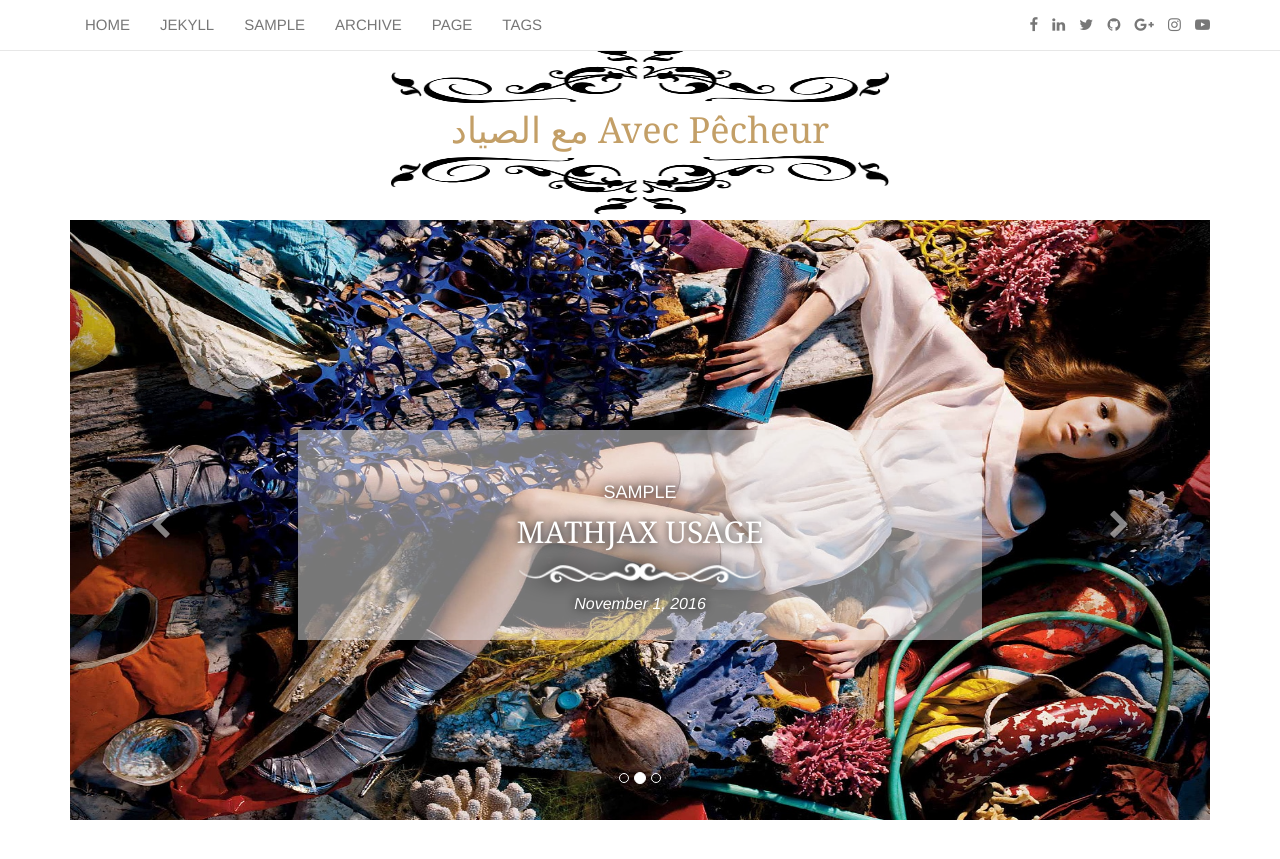
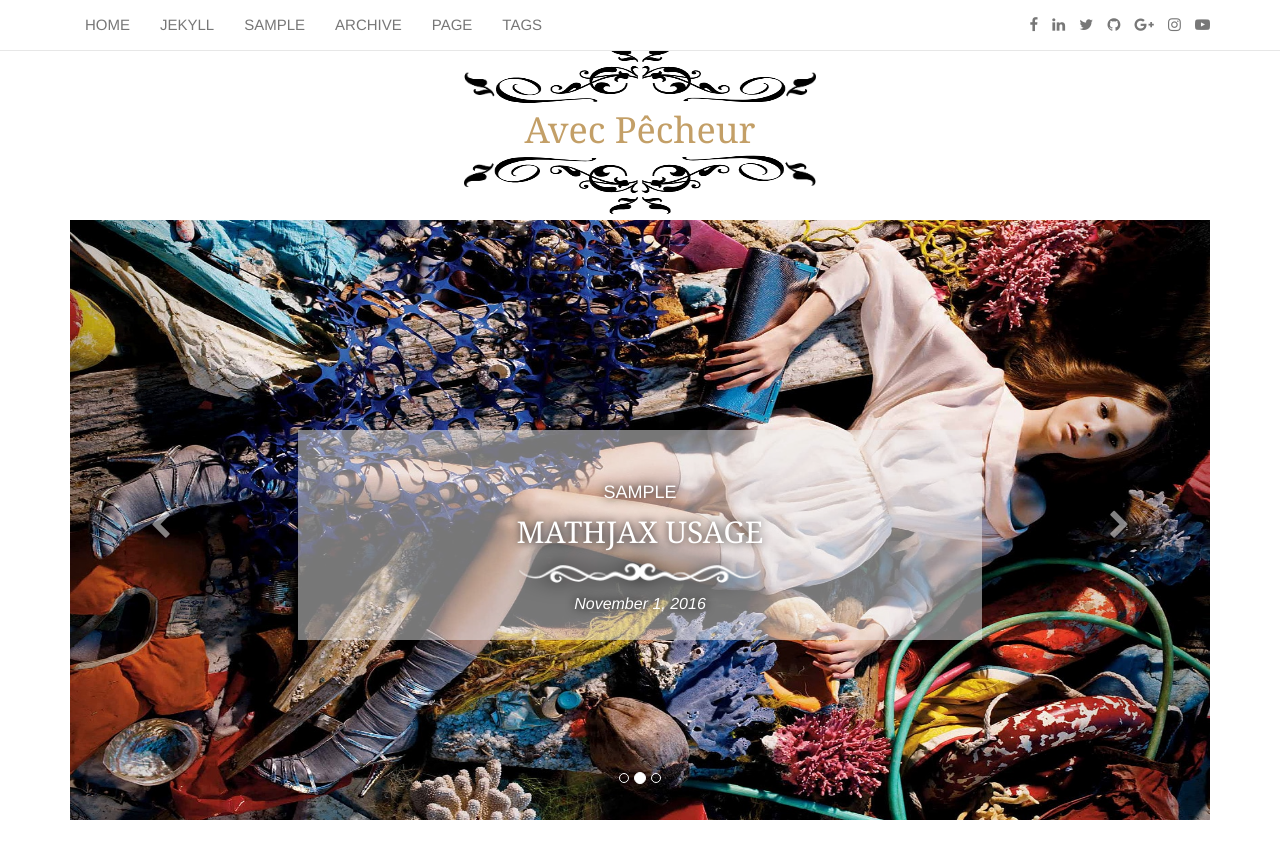
Before and after one commit to leoiii5/AvecPecheur, a Jekyll site: the page built from index.html, in a window 1280 px wide and 900 px high. Shown: the top 859 px of the window. Built offline with Jekyll 4.4.1, drawn with Linux system fonts in a browser that asks for light colours; the list of posts is cut into pages by our own code; comment, search, counter and statistics services are not loaded.

Commit message:
Update _config.yml

```diff
--- a/_config.yml
+++ b/_config.yml
@@ -1,5 +1,5 @@
 # Site settings
-title: مع الصياد Avec Pêcheur
+title: Avec Pêcheur
 username: yourname
 email: your-email@domain.com
 description: > # this means to ignore newlines until "baseurl:"
```
